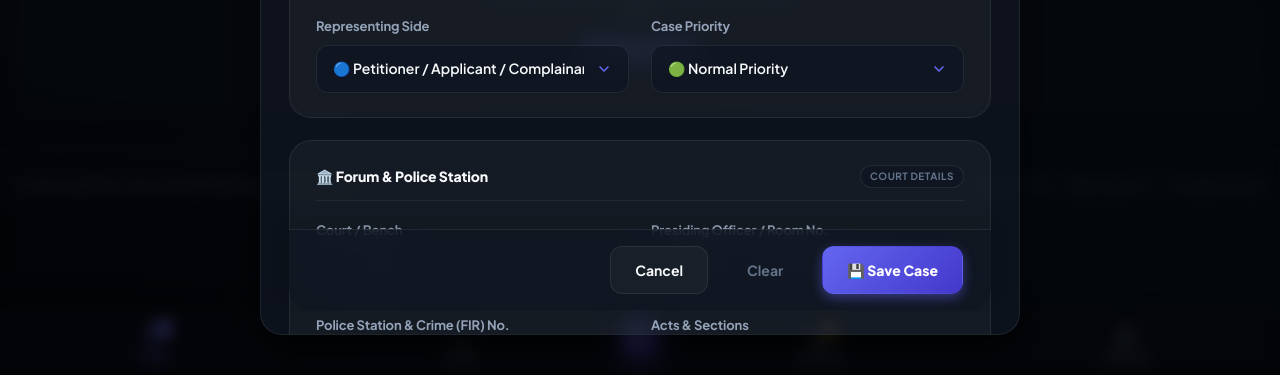
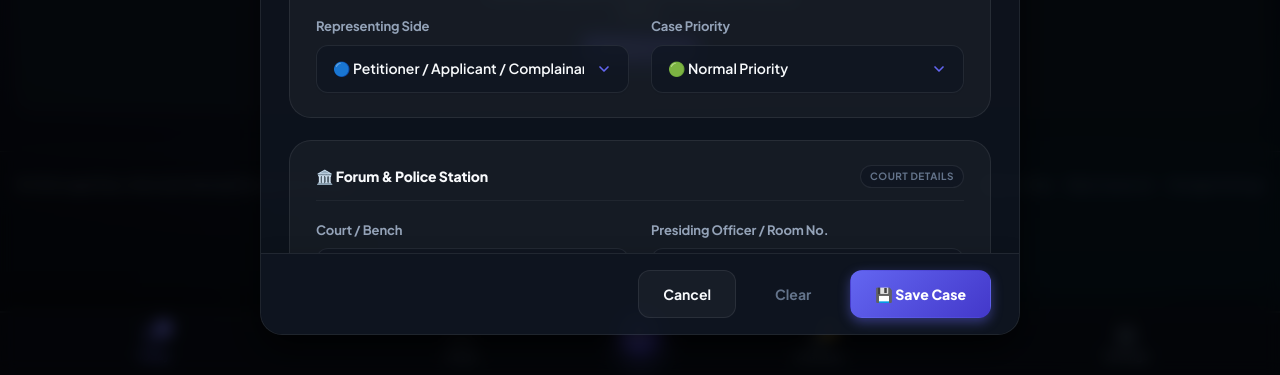
Before and after one commit to mishragraphics161-creator/legal-diary, a website: page index.html in a window 1280 px wide. Both pictures are taken after typing "Sample" into the empty fields and a click on the button "+ Case". Shown: the part 425-800 px from the top of the page. Drawn offline with Linux system fonts and the light colour scheme.

Commit message:
fix: dock modal action footer outside scroll body to prevent overlapping last input

```diff
--- a/index.html
+++ b/index.html
@@ -264,9 +264,10 @@
         </button>
       </div>
 
-      <div class="sheet-body" style="padding: 24px 28px;">
-        <form id="caseForm" onsubmit="app.handleCaseSubmit(event)">
+      <form id="caseForm" onsubmit="app.handleCaseSubmit(event)" class="modal-form-wrap">
         <input type="hidden" id="caseId">
+
+        <div class="sheet-body" style="padding: 24px 28px; flex: 1; overflow-y: auto;">
 
           <!-- Section 1: Case Identification & Parties -->
           <div class="form-section-card">
@@ -471,8 +472,12 @@
             </div>
           </div>
 
-          <!-- Sticky Modal Footer -->
-          <div class="modal-actions-sticky">
+          <!-- Bottom buffer spacer so last input is always cleanly visible when scrolled to bottom -->
+          <div style="height: 24px; flex-shrink: 0;"></div>
+        </div>
+
+        <!-- Pinned Non-Overlapping Footer (Separated from Scroll Body) -->
+        <div class="modal-actions-footer">
           <button type="button" onclick="app.closeCaseModal()" class="btn btn-secondary">Cancel</button>
           <button type="reset" class="btn btn-ghost btn-sm">Clear</button>
           <button type="submit" class="btn btn-primary" style="min-width: 140px; font-weight: 750;">
@@ -481,8 +486,6 @@
         </div>
 
       </form>
-      </div>
-
     </div>
   </div>
 
--- a/style.css
+++ b/style.css
@@ -1960,24 +1960,39 @@ select optgroup {
   box-shadow: 0 2px 8px var(--accent-glow);
 }
 
-/* Sticky Modal Footer with Ample Height and Spacing */
-.modal-actions-sticky {
-  position: sticky;
-  bottom: 0;
-  background: var(--surface-card);
-  backdrop-filter: blur(16px);
-  -webkit-backdrop-filter: blur(16px);
+/* Modal Form Wrapper & Pinned Non-Overlapping Footer */
+.modal-form-wrap {
+  display: flex;
+  flex-direction: column;
+  flex: 1;
+  min-height: 0;
+  overflow: hidden;
+}
+
+.modal-form-wrap .sheet-body {
+  flex: 1;
+  min-height: 0;
+  overflow-y: auto;
+  overscroll-behavior: contain;
+}
+
+.modal-actions-sticky,
+.modal-actions-footer {
+  position: relative;
+  flex-shrink: 0;
+  background: var(--surface-card);
   border-top: 1px solid var(--border);
   padding: 16px 28px;
   display: flex;
   align-items: center;
   justify-content: flex-end;
   gap: 14px;
-  box-shadow: 0 -6px 20px rgba(0, 0, 0, 0.12);
+  box-shadow: 0 -4px 16px rgba(0, 0, 0, 0.08);
   z-index: 10;
   border-radius: 0 0 var(--radius-xl) var(--radius-xl);
 }
-.modal-actions-sticky .btn {
+.modal-actions-sticky .btn,
+.modal-actions-footer .btn {
   height: 48px;
   padding: 10px 24px;
   font-size: 14px;
@@ -1985,12 +2000,14 @@ select optgroup {
   border-radius: var(--radius-md);
 }
 @media (max-width: 640px) {
-  .modal-actions-sticky {
+  .modal-actions-sticky,
+  .modal-actions-footer {
     border-radius: 0;
     padding: 12px 16px;
     gap: 10px;
   }
-  .modal-actions-sticky .btn {
+  .modal-actions-sticky .btn,
+  .modal-actions-footer .btn {
     flex: 1;
     height: 46px;
     padding: 8px 14px;
```
Lines whose indentation alone changed are shown as unchanged.
